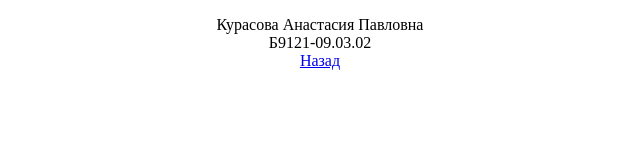
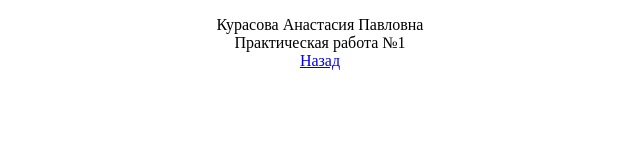
Before and after one commit to NastyaKurasova/First, a plain HTML site: page html1.html in a window 1280 px wide. Shown: the full height of the page, 320-960 px from the left. Drawn offline with Linux system fonts and the light colour scheme.

Commit message:
Update html1.html

```diff
--- a/html1.html
+++ b/html1.html
@@ -7,7 +7,7 @@
 	<p style="text-align: center;">
 		Курасова Анастасия Павловна
 		<br>
-		Б9121-09.03.02
+		Практическая работа №1
 		<br>
 		<a target="" href="D:\Т.Практика\1\index.html">
 				Назад
```
